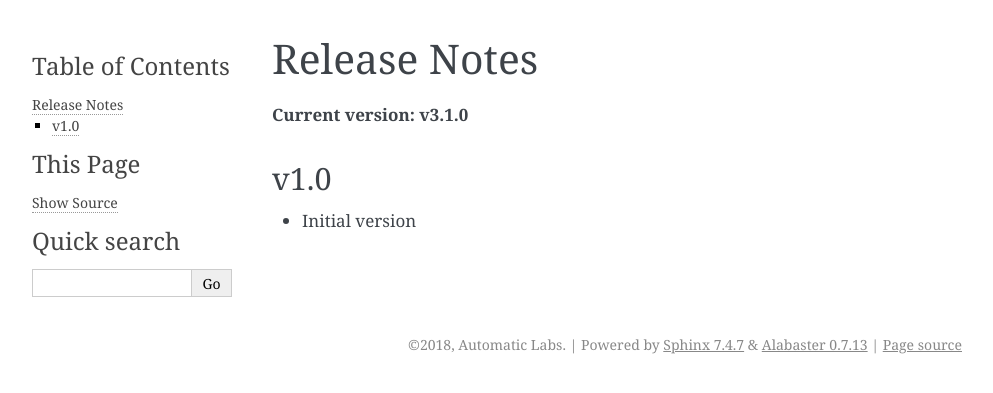
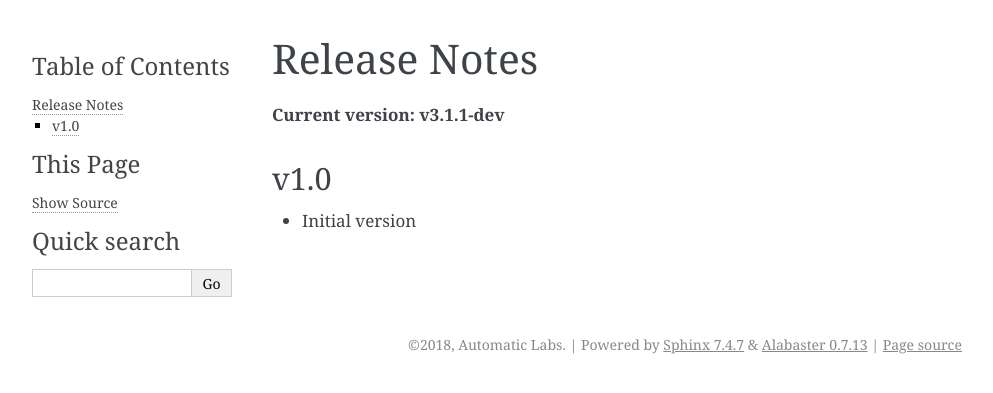
Before and after one commit to cloudchacho/hedwig-python, a Sphinx documentation site: the page built from docs/releases.rst, in a window 1280 px wide. Shown: the top 393 px of the page, without its empty margins (148-1141 px from the left). Built offline with Sphinx 7.4.7, drawn with Linux system fonts in a browser that asks for light colours.

Commit message:
Bump version: 3.1.0 → 3.1.1-dev

```diff
--- a/docs/conf.py
+++ b/docs/conf.py
@@ -32,7 +32,7 @@ author = 'Automatic Labs'
 # The short X.Y version
 version = '1.0'
 # The full version, including alpha/beta/rc tags
-release = '3.1.0'
+release = '3.1.1-dev'
 
 
 # -- General configuration ---------------------------------------------------
--- a/docs/releases.rst
+++ b/docs/releases.rst
@@ -1,7 +1,7 @@
 Release Notes
 =============
 
-**Current version: v3.1.0**
+**Current version: v3.1.1-dev**
 
 v1.0
 ~~~~
--- a/hedwig/__init__.py
+++ b/hedwig/__init__.py
@@ -7,4 +7,4 @@ hedwig
 
 
 # semantic versioning (http://semver.org/)
-VERSION = '3.1.0'
+VERSION = '3.1.1-dev'
```
Also changed, not shown: .bumpversion.cfg.
